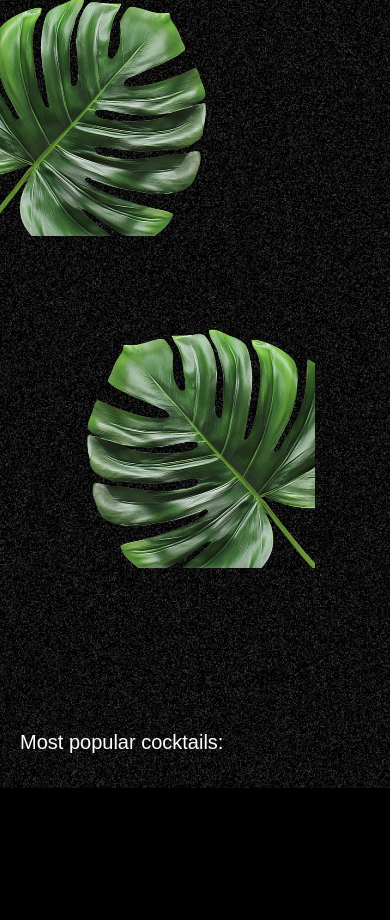
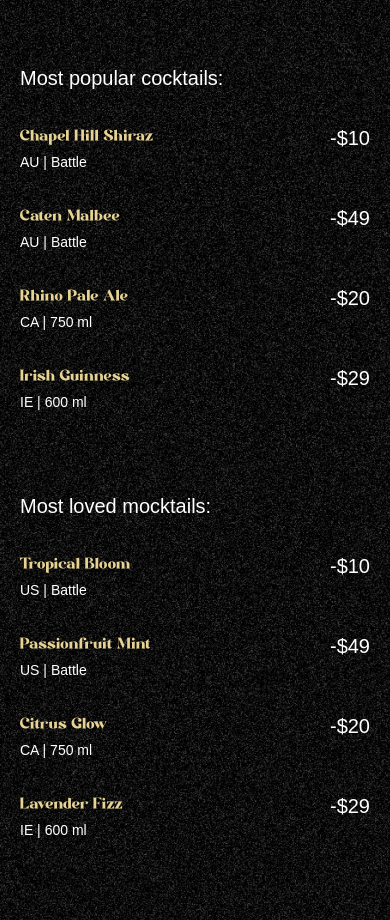
Before and after one commit to esraahisham753/mojito-coktail-React-GSAP, a React (Vite) app: page / in a window 390 px wide. Shown: the part 940-1860 px from the top of the page. Before the commit the page ends 1772 px from the top, so only its background shows below. Built offline with nearby package versions, Linux system fonts and the light colour scheme; a web font is replaced by a local one.

Commit message:
Implement GSAP animations in Cocktails component; add mocktails section and enhance layout for better presentation

```diff
--- a/src/components/Cocktails.jsx
+++ b/src/components/Cocktails.jsx
@@ -1,25 +1,74 @@
 import React from 'react'
-import { cocktailLists } from '../../constants/index';
+import { cocktailLists, mockTailLists } from '../../constants/index';
+import { useGSAP } from '@gsap/react';
+import gsap from 'gsap';
 
 const Cocktails = () => {
+  useGSAP(() => {
+    const parallexTimeline = gsap.timeline({
+      scrollTrigger: {
+        trigger: '#cocktails',
+        start: 'top 30%',
+        end: 'bottom 80%',
+        scrub: true
+      }
+    });
+
+    parallexTimeline.from('#c-left-leaf', {
+      x: -100,
+      y: 100
+    });
+
+    parallexTimeline.from('#c-right-leaf', {
+      x: 100,
+      y: 100
+    });
+  });
+
   return (
     <section id='cocktails' className='noisy'>
       <img
         src='/images/cocktail-left-leaf.png'
         alt='l-leaf'
-        className='c-left-leaf'
+        id='c-left-leaf'
       />
       <img
         src='/images/cocktail-right-leaf.png'
         alt='r-leaf'
-        className='c-right-leaf'
+        id='c-right-leaf'
       />
 
       <div className="list">
-        <div className="popular">
+        <div className="popular md:pl-8">
           <h2>Most popular cocktails:</h2>
           <ul>
-
+            {
+              cocktailLists.map(({name, country, detail, price}) => (
+                <li key={name}>
+                  <div className='md:me-28'>
+                    <h3>{name}</h3>
+                    <p>{country} | {detail}</p>
+                  </div>
+                  <span>-{price}</span>
+                </li>
+              ))
+            }
+          </ul>
+        </div>
+        <div className="loved md:pr-8">
+          <h2>Most loved mocktails:</h2>
+          <ul>
+            {
+              mockTailLists.map(({name, country, detail, price}) => (
+                <li key={name}>
+                  <div className='me-28'>
+                    <h3>{name}</h3>
+                    <p>{country} | {detail}</p>
+                  </div>
+                  <span>-{price}</span>
+                </li>
+              ))
+            }
           </ul>
         </div>
       </div>
```
